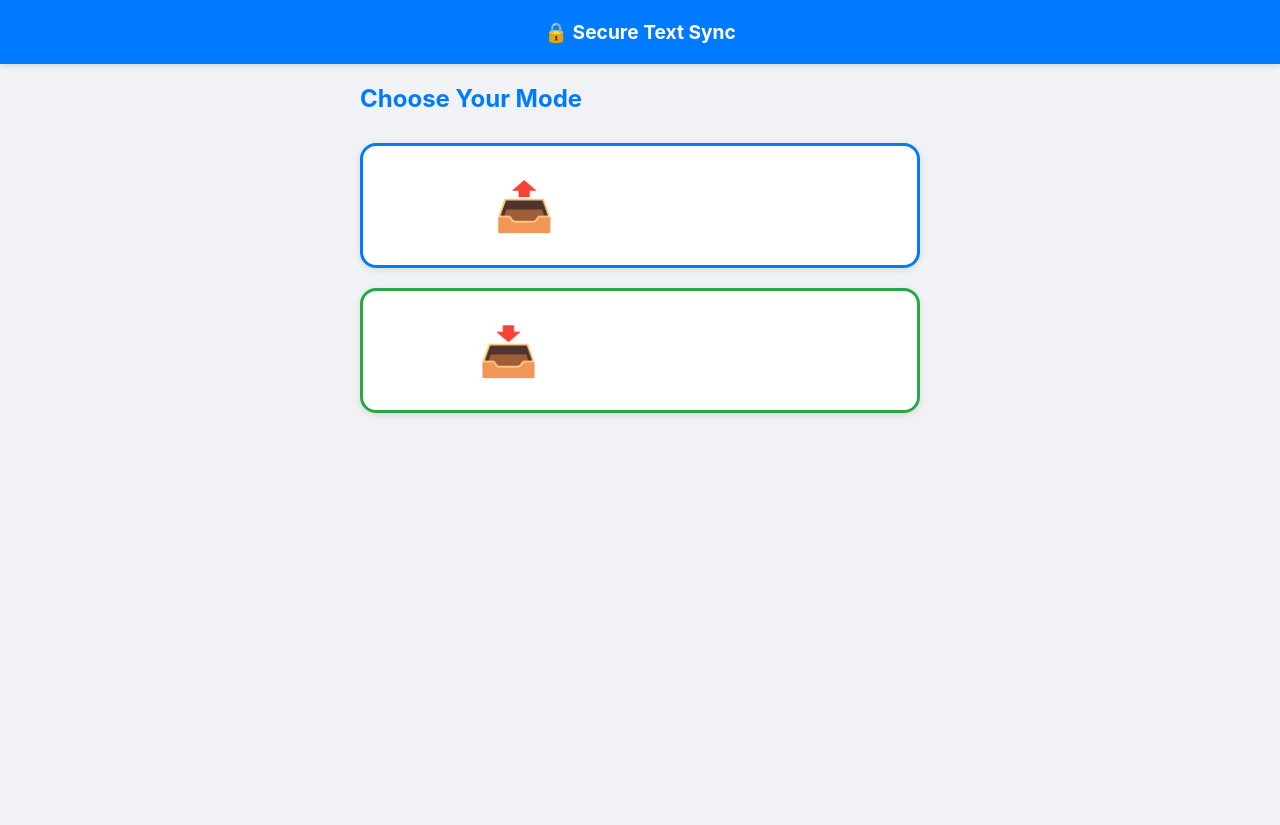
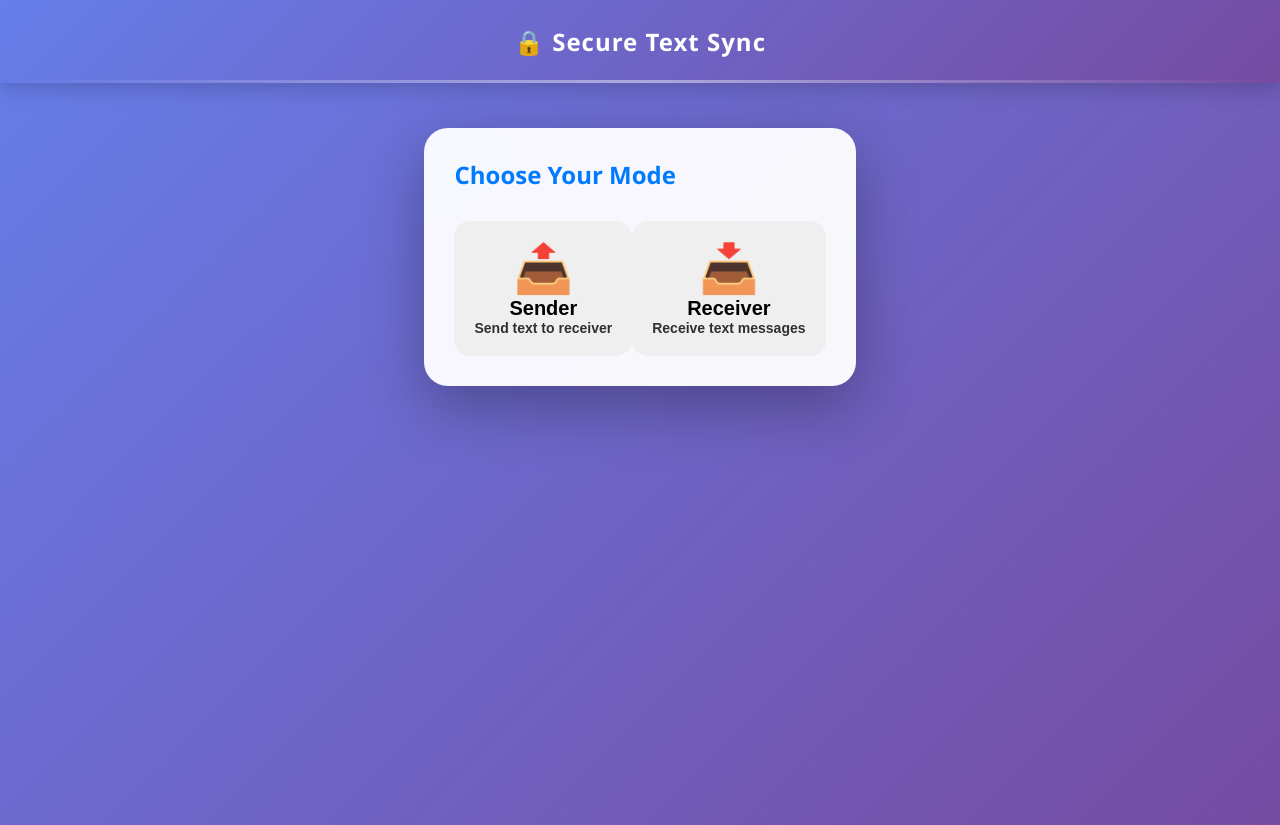
Before and after one commit to AjinkyaPagare/u19-f, a React (Create React App) app: page / in a window 1280 px wide. Before the commit the page ends 800 px from the top, so only its background shows below. Built offline with nearby package versions, Linux system fonts and the light colour scheme.

Commit message:
Enhanced UI with modern animations and perfect design

```diff
--- a/src/App.css
+++ b/src/App.css
@@ -1,214 +1,457 @@
+/* Enhanced TextSync Frontend - Modern, Animated, Perfect */
+
 * {
   box-sizing: border-box;
   margin: 0;
   padding: 0;
-  font-family: -apple-system, BlinkMacSystemFont, "Segoe UI", Roboto, Helvetica, Arial, sans-serif;
 }
 
 body {
-  background-color: #f0f2f5;
-  height: 100vh;
-  overscroll-behavior: none;
+  font-family: 'Segoe UI', system-ui, -apple-system, sans-serif;
+  background: linear-gradient(135deg, #667eea 0%, #764ba2 100%);
+  min-height: 100vh;
+  overflow-x: hidden;
 }
 
 .App {
+  min-height: 100vh;
   display: flex;
   flex-direction: column;
-  height: 100vh;
+  animation: fadeIn 0.5s ease-in;
 }
 
-.header {
-  background: #007bff;
-  color: white;
-  padding: 20px;
-  text-align: center;
-  font-weight: bold;
-  font-size: 1.2rem;
-  box-shadow: 0 2px 5px rgba(0,0,0,0.1);
+@keyframes fadeIn {
+  from {
+    opacity: 0;
+  }
+
+  to {
+    opacity: 1;
+  }
 }
 
+/* Animated Background */
+.App::before {
+  content: '';
+  position: fixed;
+  top: 0;
+  left: 0;
+  width: 200%;
+  height: 200%;
+  background: radial-gradient(circle, rgba(255, 255, 255, 0.1) 1px, transparent 1px);
+  background-size: 50px 50px;
+  animation: moveBackground 20s linear infinite;
+  opacity: 0.3;
+  z-index: 0;
+}
+
+@keyframes moveBackground {
+  0% {
+    transform: translate(0, 0);
+  }
+
+  100% {
+    transform: translate(-50px, -50px);
+  }
+}
+
+/* Header with Gradient */
+.header {
+  background: linear-gradient(135deg, #667eea 0%, #764ba2 100%);
+  color: white;
+  padding: 25px 20px;
+  text-align: center;
+  font-weight: 700;
+  font-size: 1.5rem;
+  box-shadow: 0 4px 20px rgba(0, 0, 0, 0.2);
+  position: relative;
+  z-index: 10;
+  letter-spacing: 1px;
+}
+
+.header::after {
+  content: '';
+  position: absolute;
+  bottom: 0;
+  left: 0;
+  width: 100%;
+  height: 3px;
+  background: linear-gradient(90deg, transparent, #fff, transparent);
+  animation: shimmer 2s infinite;
+}
+
+@keyframes shimmer {
+
+  0%,
+  100% {
+    opacity: 0.3;
+  }
+
+  50% {
+    opacity: 1;
+  }
+}
+
+/* Container */
 .container {
+  max-width: 500px;
+  margin: 30px auto;
+  padding: 30px;
+  background: rgba(255, 255, 255, 0.95);
+  backdrop-filter: blur(10px);
+  border-radius: 24px;
+  box-shadow: 0 20px 60px rgba(0, 0, 0, 0.3);
+  position: relative;
+  z-index: 1;
+  animation: slideUp 0.6s ease-out;
+}
+
+@keyframes slideUp {
+  from {
+    opacity: 0;
+    transform: translateY(30px);
+  }
+
+  to {
+    opacity: 1;
+    transform: translateY(0);
+  }
+}
+
+/* Mode Selection */
+.mode-selection {
+  display: flex;
+  gap: 15px;
+  margin-bottom: 25px;
+}
+
+.mode-button {
   flex: 1;
   padding: 20px;
-  display: flex;
-  flex-direction: column;
-  max-width: 600px;
-  margin: 0 auto;
-  width: 100%;
+  font-size: 1.1rem;
+  font-weight: 600;
+  border: none;
+  border-radius: 16px;
+  cursor: pointer;
+  transition: all 0.3s cubic-bezier(0.4, 0, 0.2, 1);
+  position: relative;
+  overflow: hidden;
 }
 
+.mode-button::before {
+  content: '';
+  position: absolute;
+  top: 50%;
+  left: 50%;
+  width: 0;
+  height: 0;
+  border-radius: 50%;
+  background: rgba(255, 255, 255, 0.3);
+  transition: width 0.6s, height 0.6s, top 0.6s, left 0.6s;
+  transform: translate(-50%, -50%);
+}
+
+.mode-button:hover::before {
+  width: 300px;
+  height: 300px;
+}
+
+.mode-button:hover {
+  transform: translateY(-3px);
+  box-shadow: 0 10px 25px rgba(0, 0, 0, 0.2);
+}
+
+.mode-button:active {
+  transform: translateY(-1px);
+}
+
+/* Status Indicator */
 .status-bar {
   text-align: center;
-  font-size: 0.9rem;
+  padding: 12px;
   margin-bottom: 20px;
-  color: #666;
+  border-radius: 12px;
+  font-weight: 600;
+  animation: pulse 2s ease-in-out infinite;
   display: flex;
   align-items: center;
   justify-content: center;
   gap: 8px;
 }
 
-.status-dot {
-  width: 10px;
-  height: 10px;
-  border-radius: 50%;
-  background-color: #ccc;
-  transition: background-color 0.3s;
+@keyframes pulse {
+
+  0%,
+  100% {
+    opacity: 1;
+  }
+
+  50% {
+    opacity: 0.8;
+  }
 }
 
-.status-dot.connected {
-  background-color: #28a745;
+.connected {
+  background: linear-gradient(135deg, #10b981 0%, #059669 100%);
+  color: white;
 }
 
-.input-area {
-  flex: 1;
-  background: white;
-  border-radius: 12px;
-  padding: 15px;
-  margin-bottom: 20px;
-  box-shadow: 0 2px 10px rgba(0,0,0,0.05);
-  display: flex;
-  flex-direction: column;
+.connecting {
+  background: linear-gradient(135deg, #f59e0b 0%, #d97706 100%);
+  color: white;
 }
 
-textarea {
-  width: 100%;
-  flex: 1;
-  border: none;
-  outline: none;
-  font-size: 1.1rem;
-  resize: none;
-  margin-bottom: 15px;
-}
-
-button {
-  background: #007bff;
+.disconnected {
+  background: linear-gradient(135deg, #ef4444 0%, #dc2626 100%);
   color: white;
-  border: none;
-  padding: 16px;
-  border-radius: 10px;
-  font-size: 1.1rem;
-  font-weight: bold;
-  cursor: pointer;
-  transition: all 0.2s;
-  display: flex;
-  align-items: center;
-  justify-content: center;
-  gap: 10px;
-}
-
-button:active {
-  transform: scale(0.98);
-}
-
-button.sent {
-  background: #28a745;
-}
-
-.config-area {
-  margin-top: 20px;
-  padding: 15px;
-  background: white;
-  border-radius: 12px;
-}
-
-.config-input {
-  width: 100%;
-  padding: 10px;
-  border: 1px solid #ddd;
-  border-radius: 8px;
-  margin-top: 5px;
-  font-size: 0.9rem;
-}
-
-/* Mode Selection */
-.mode-button {
-  width: 100%;
-  padding: 30px;
-  margin-bottom: 20px;
-  background: white;
-  border: 3px solid #ddd;
-  border-radius: 16px;
-  cursor: pointer;
-  transition: all 0.3s;
-  box-shadow: 0 2px 8px rgba(0,0,0,0.1);
-}
-
-.mode-button:hover {
-  transform: translateY(-5px);
-  box-shadow: 0 5px 20px rgba(0,0,0,0.2);
-}
-
-.sender-btn {
-  border-color: #007bff;
-}
-
-.sender-btn:hover {
-  background: #e7f1ff;
-  border-color: #0056b3;
-}
-
-.receiver-btn {
-  border-color: #28a745;
-}
-
-.receiver-btn:hover {
-  background: #e7f8ec;
-  border-color: #1e7e34;
 }
 
 /* Room Code Display */
 .room-code-display {
   background: linear-gradient(135deg, #667eea 0%, #764ba2 100%);
-  padding: 25px;
-  border-radius: 16px;
+  color: white;
+  padding: 30px;
+  border-radius: 20px;
   text-align: center;
-  color: white;
-  margin-bottom: 20px;
-  box-shadow: 0 4px 15px rgba(102, 126, 234, 0.3);
+  margin-bottom: 25px;
+  box-shadow: 0 10px 30px rgba(102, 126, 234, 0.4);
+  animation: bounceIn 0.8s;
+}
+
+@keyframes bounceIn {
+  0% {
+    transform: scale(0.3);
+    opacity: 0;
+  }
+
+  50% {
+    transform: scale(1.05);
+  }
+
+  70% {
+    transform: scale(0.9);
+  }
+
+  100% {
+    transform: scale(1);
+    opacity: 1;
+  }
+}
+
+.room-code-display h3 {
+  font-size: 1rem;
+  margin-bottom: 15px;
+  opacity: 0.9;
+  letter-spacing: 2px;
+  text-transform: uppercase;
+}
+
+.room-code {
+  font-size: 3rem;
+  font-weight: 900;
+  letter-spacing: 8px;
+  font-family: 'Courier New', monospace;
+  text-shadow: 2px 2px 4px rgba(0, 0, 0, 0.2);
+  animation: glow 2s ease-in-out infinite;
+}
+
+@keyframes glow {
+
+  0%,
+  100% {
+    text-shadow: 2px 2px 4px rgba(0, 0, 0, 0.2);
+  }
+
+  50% {
+    text-shadow: 0 0 20px rgba(255, 255, 255, 0.8);
+  }
+}
+
+/* Input Fields */
+input[type="text"],
+input[type="number"],
+textarea {
+  width: 100%;
+  padding: 16px 20px;
+  font-size: 1rem;
+  border: 2px solid #e5e7eb;
+  border-radius: 12px;
+  transition: all 0.3s;
+  font-family: inherit;
+  background: white;
+}
+
+input[type="text"]:focus,
+input[type="number"]:focus,
+textarea:focus {
+  outline: none;
+  border-color: #667eea;
+  box-shadow: 0 0 0 4px rgba(102, 126, 234, 0.1);
+  transform: translateY(-2px);
+}
+
+.room-code-input {
+  font-size: 2rem !important;
+  text-align: center;
+  letter-spacing: 6px;
+  font-weight: 700;
+  font-family: 'Courier New', monospace;
+}
+
+/* Buttons */
+button {
+  padding: 16px 32px;
+  font-size: 1.1rem;
+  font-weight: 600;
+  border: none;
+  border-radius: 12px;
+  cursor: pointer;
+  transition: all 0.3s cubic-bezier(0.4, 0, 0.2, 1);
+  position: relative;
+  overflow: hidden;
+}
+
+button:hover {
+  transform: translateY(-2px);
+  box-shadow: 0 10px 25px rgba(0, 0, 0, 0.15);
+}
+
+button:active {
+  transform: translateY(0);
+}
+
+button:disabled {
+  opacity: 0.6;
+  cursor: not-allowed;
+  transform: none !important;
 }
 
 /* Messages Area */
 .messages-area {
-  background: white;
-  border-radius: 12px;
-  padding: 15px;
-  margin-bottom: 20px;
-  max-height: 400px;
+  background: #f9fafb;
+  border-radius: 16px;
+  padding: 20px;
+  max-height: 300px;
   overflow-y: auto;
-}
-
-.messages-list {
-  max-height: 350px;
-  overflow-y: auto;
+  margin-top: 20px;
+  box-shadow: inset 0 2px 10px rgba(0, 0, 0, 0.05);
 }
 
 .message-item {
-  background: #f8f9fa;
-  padding: 12px;
-  border-radius: 8px;
-  margin-bottom: 10px;
-  border-left: 4px solid #28a745;
+  background: white;
+  padding: 15px;
+  border-radius: 12px;
+  margin-bottom: 12px;
+  box-shadow: 0 2px 8px rgba(0, 0, 0, 0.06);
+  animation: slideInRight 0.4s;
+  border-left: 4px solid #667eea;
+}
+
+@keyframes slideInRight {
+  from {
+    opacity: 0;
+    transform: translateX(20px);
+  }
+
+  to {
+    opacity: 1;
+    transform: translateX(0);
+  }
 }
 
 .message-time {
   font-size: 0.75rem;
-  color: #666;
+  color: #9ca3af;
   margin-bottom: 5px;
+  font-weight: 600;
 }
 
 .message-text {
-  font-size: 1rem;
-  color: #333;
+  color: #1f2937;
+  line-height: 1.6;
   word-wrap: break-word;
+}
+
+/* Copy Button Animation */
+@keyframes copySuccess {
+
+  0%,
+  100% {
+    transform: scale(1);
+  }
+
+  50% {
+    transform: scale(1.2);
+  }
+}
+
+.copy-success {
+  animation: copySuccess 0.3s;
 }
 
 /* Back Button */
 .back-button {
-  background: #6c757d !important;
+  background: transparent;
+  color: #6b7280;
+  padding: 10px 20px;
   margin-top: 20px;
+  border: 2px solid #e5e7eb;
 }
 
 .back-button:hover {
-  background: #5a6268 !important;
+  background: #f9fafb;
+  border-color: #9ca3af;
 }
+
+/* Loading Spinner */
+@keyframes spin {
+  to {
+    transform: rotate(360deg);
+  }
+}
+
+.spinner {
+  display: inline-block;
+  width: 20px;
+  height: 20px;
+  border: 3px solid rgba(255, 255, 255, 0.3);
+  border-top-color: white;
+  border-radius: 50%;
+  animation: spin 0.6s linear infinite;
+}
+
+/* Responsive */
+@media (max-width: 600px) {
+  .container {
+    margin: 15px;
+    padding: 20px;
+  }
+
+  .room-code {
+    font-size: 2.5rem;
+    letter-spacing: 6px;
+  }
+
+  .mode-selection {
+    flex-direction: column;
+  }
+}
+
+/* Smooth Scrollbar */
+::-webkit-scrollbar {
+  width: 8px;
+}
+
+::-webkit-scrollbar-track {
+  background: #f1f1f1;
+  border-radius: 10px;
+}
+
+::-webkit-scrollbar-thumb {
+  background: #667eea;
+  border-radius: 10px;
+}
+
+::-webkit-scrollbar-thumb:hover {
+  background: #555;
+}
```
